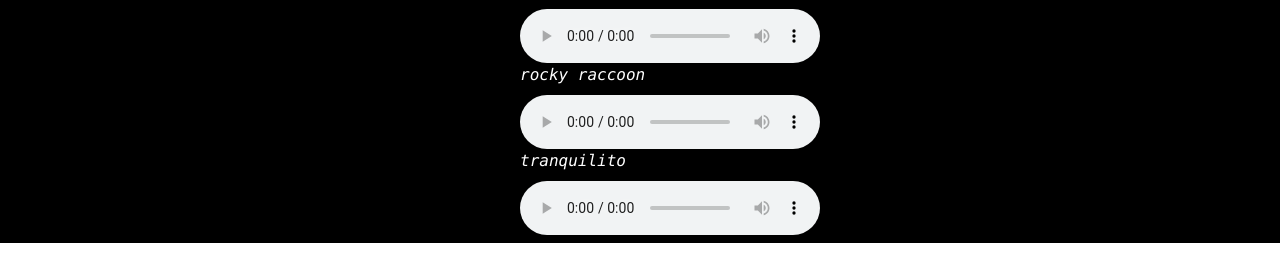
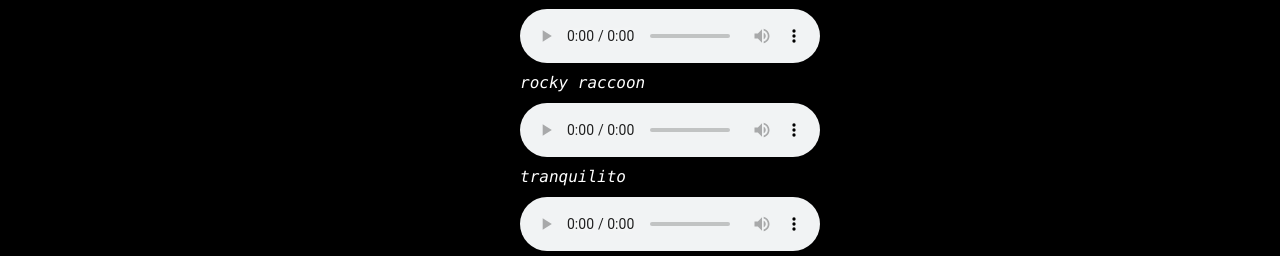
Before and after one commit to jesuscovam/jesuscova.com, a Next.js app: page / in a window 1280 px wide. Shown: the part 587-843 px from the top of the page. Built offline with nearby package versions, Linux system fonts and the light colour scheme.

Commit message:
espacio entre canciones

```diff
--- a/components/songs.tsx
+++ b/components/songs.tsx
@@ -24,7 +24,7 @@
       <h2 className="text-lg font-semibold">Beats</h2>
       <div className="mt-4">
         {songs?.map(({ title, src }) => (
-          <div className="flex flex-col space-y-2">
+          <div className="mt-2 flex flex-col space-y-2">
             <p className="font-medium italic">{title}</p>
             <audio controls src={src} />
           </div>
```
